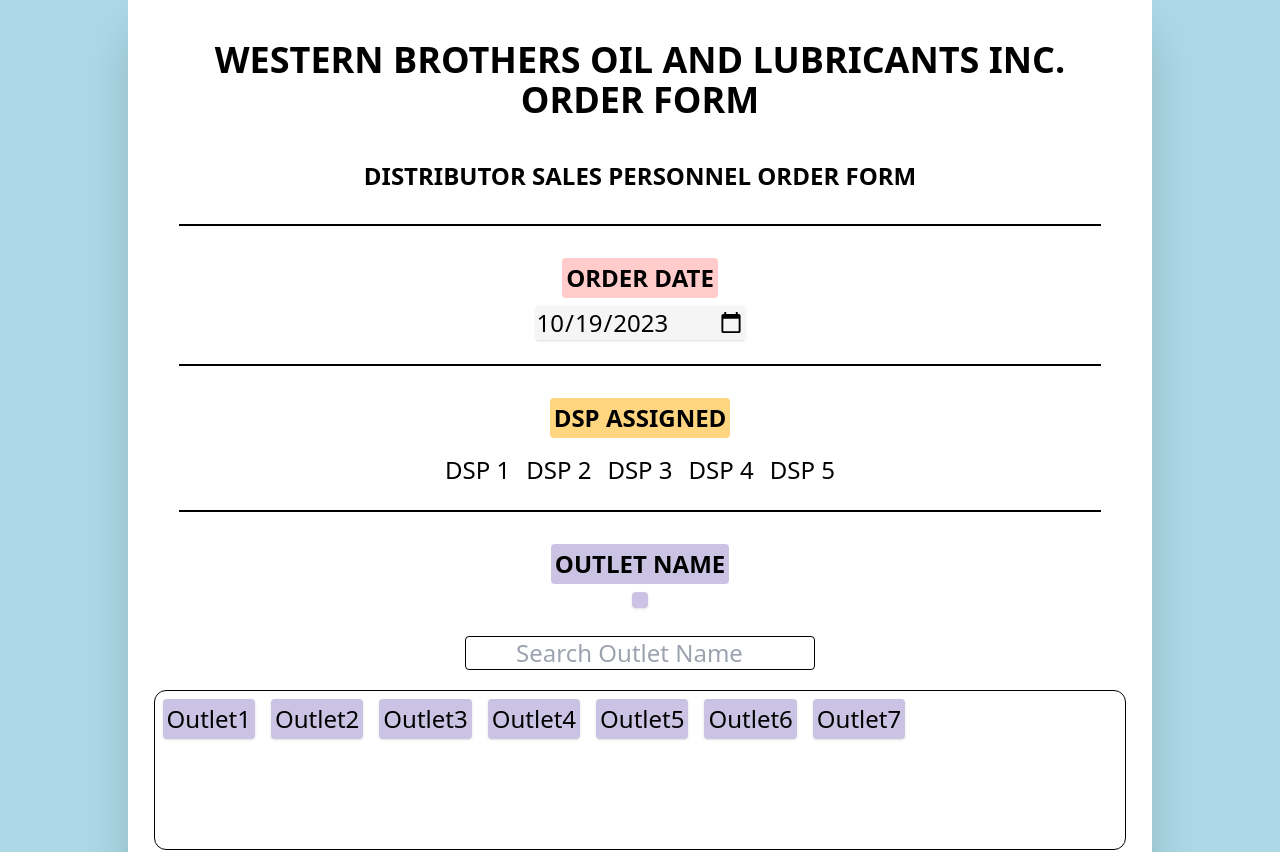
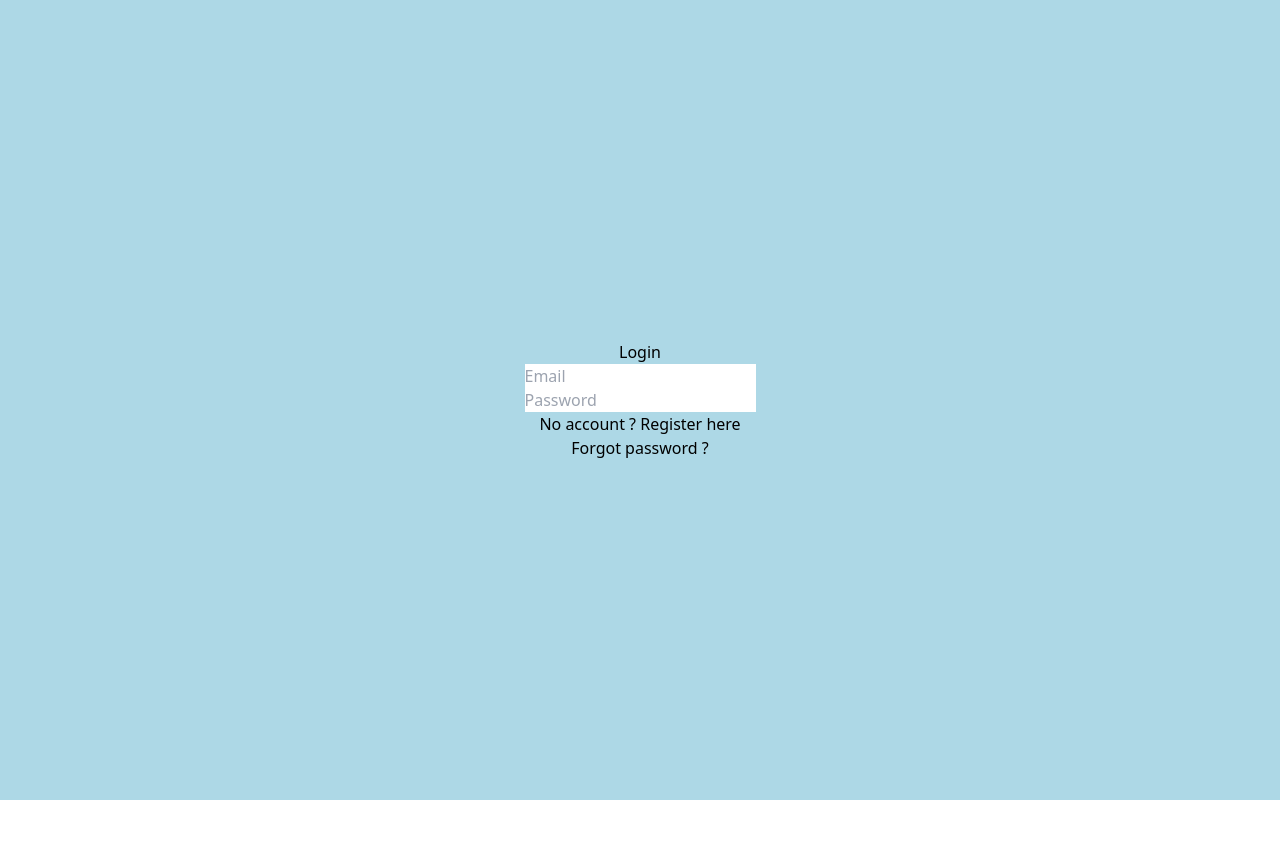
Before and after one commit to Xyron-22/WebForm, a Next.js app: page / in a window 1280 px wide. Shown: the top 852 px of the page. After the commit the page ends 800 px from the top, so only its background shows below. Built offline with nearby package versions, Linux system fonts and the light colour scheme.

Commit message:
development stage 4 added more pages

```diff
--- /dev/null
+++ b/app/forgotpassword/page.js
@@ -0,0 +1,9 @@
+import React from 'react'
+
+const forgotPasswordPage = () => {
+  return (
+    <div>forgotPasswordPage</div>
+  )
+}
+
+export default forgotPasswordPage
--- /dev/null
+++ b/app/home/page.js
@@ -0,0 +1,12 @@
+import React from 'react';
+import Home from "@/components/Home";
+
+const HomePage = () => {
+  return (
+    <main className="flex min-h-screen flex-col items-center bg-lightBlue">
+        <Home></Home>
+    </main>
+  )
+}
+
+export default HomePage
--- a/app/page.js
+++ b/app/page.js
@@ -1,11 +1,11 @@
 import Image from 'next/image'
-import HomePage from '@/components/Home';
+import LoginForm from '@/components/Login';
 
 export default function Home() {
   // console.log(process.env.TEST)
   return (
     <main className="flex min-h-screen flex-col items-center bg-lightBlue">
-      <HomePage></HomePage>
+      <LoginForm></LoginForm>
     </main>
   )
 }
--- a/components/Home.jsx
+++ b/components/Home.jsx
@@ -10,7 +10,7 @@ import DspData from '@/data/DspData';
 import TermsData from '@/data/TermsData';
 import Modal from './Modal';
 
-const HomePage = () => {
+const Home = () => {
 
   // ORDER DATE -----------------------------------------------------
   //getting the date today
@@ -224,7 +224,7 @@ const HomePage = () => {
     <h1 className='text-lg md:text-2xl text-center mb-2 bg-[#ADD8E6] rounded shadow p-2'>{form.customerName}</h1>
     <input type='text' placeholder='Enter Customer name' name='customerName' val={form.customerName} className='text-lg md:text-2xl mt-5 text-center border border-black rounded' onChange={(e) => setForm({...form, customerName: e.target.value})}></input>
     <hr className='border-[1px] border-black w-[90%] my-3'/>
-    <h1 className='text-lg md:text-2xl text-center mt-5 mb-2 bg-[#C4A484] p-1 rounded font-semibold'>ADDRESS</h1>
+    {/* <h1 className='text-lg md:text-2xl text-center mt-5 mb-2 bg-[#C4A484] p-1 rounded font-semibold'>ADDRESS</h1>
     <h1 className='text-lg md:text-2xl text-center mb-2 shadow bg-[#C4A484] p-2 rounded'>{form.address}</h1>
     <input type='search' onChange={handleSearchAddress} placeholder='Search Address' className='text-lg md:text-2xl mt-5 text-center border border-black rounded'></input>
     <div className='w-[95%] flex m-5 flex-wrap text-lg md:text-2xl border border-black rounded-xl h-[20vh] overflow-auto'>
@@ -233,7 +233,7 @@ const HomePage = () => {
         <input type='button' className='h-[25%] m-1 md:m-2 hover:cursor-pointer bg-[#C4A484] rounded p-1 shadow hover:scale-110' name='address' value={address} onClick={(e) => setForm({...form, address: e.target.value})} key={i}></input>
       )
     })}
-    </div>
+    </div> */}
     <hr className='border-[1px] border-black w-[90%] my-3'/>
     <h1 className='text-lg md:text-2xl text-center mt-5 mb-2 bg-[#D3D3D3] p-1 rounded font-semibold'>TIN NUMBER AND CONTACT NUMBER</h1>
     <div className='text-center flex flex-col lg:flex-row mb-3'>
@@ -292,4 +292,4 @@ const HomePage = () => {
   )
 }
 
-export default HomePage
+export default Home
--- /dev/null
+++ b/components/Login.jsx
@@ -0,0 +1,27 @@
+"use client"
+
+import React, {useState} from 'react'
+import Link from 'next/link'
+
+const LoginForm = () => {
+
+  const [loginOrRegister, setLoginOrRegister] = useState(false)
+
+  return (
+    <div className='w-full min-h-screen flex justify-center items-center'>
+    <form className='flex flex-wrap justify-center items-center flex-col w-[90%] h-[50vh]'>
+      <h1>{loginOrRegister ? "Register" : "Login"}</h1>
+        <input type='email' name='email' required placeholder='Email'></input>
+        <input type='password' name='password' required placeholder='Password'></input>
+        {loginOrRegister &&   <>
+        <input type='password' name='confirmPassword' required placeholder='Confirm Password'></input>
+        <input type='text' name='role' required placeholder='Role'></input>
+        </>}
+        <button type='button' onClick={() => setLoginOrRegister(!loginOrRegister)}>{loginOrRegister ? "Already have an account ? login here" : "No account ? Register here"}</button>
+        <Link href={"/forgotpassword"}>Forgot password ?</Link>
+    </form>
+    </div>
+  )
+}
+
+export default LoginForm
```
